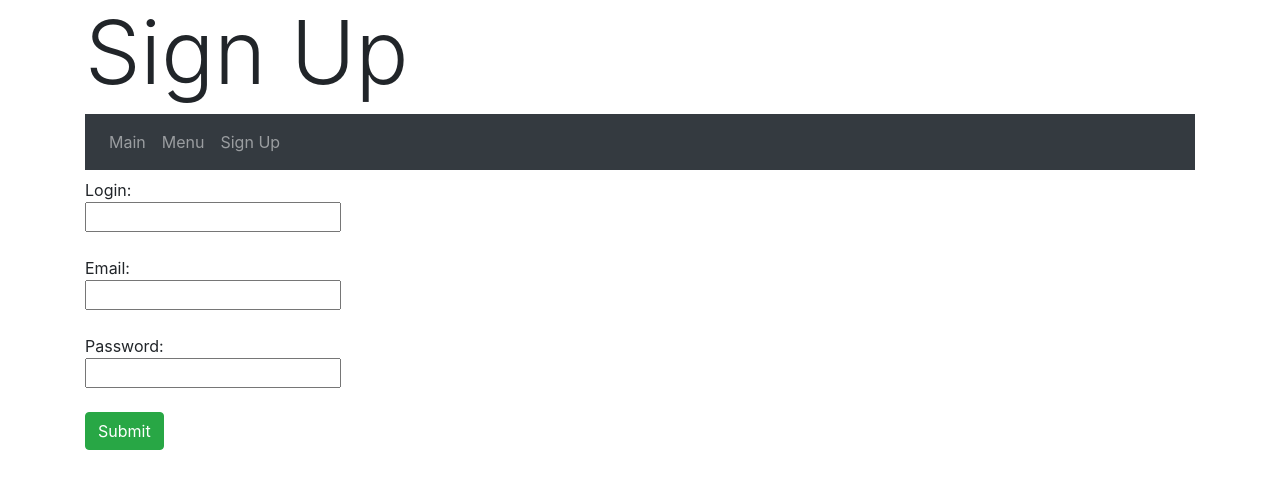
After one commit to olegesan/pizza_project, a Django app: page /signup/ in a window 1280 px wide. The commit adds this page. Shown: the top 489 px of the page. Run offline with Django 3.2, Linux system fonts and the light colour scheme; some libraries are stand-ins or nearby versions.

Commit message:
added signup logic

```diff
--- a/orders/templates/orders/base.html
+++ b/orders/templates/orders/base.html
@@ -17,10 +17,13 @@
                 <div class="collapse navbar-collapse justify-content-end" id="navbarTogglerDemo01">
                     <ul class="navbar-nav mr-auto mt-2 mt-lg-0  align-self-center">
                     <li class="nav-item ">
-                        <a class="nav-link" href="/">Main <span class="sr-only">(current)</span></a>
+                        <a class="nav-link" href="/">Main</a>
                     </li>
                     <li class="nav-item">
-                        <a class="nav-link" href="/menu">Menu</a>
+                        <a class="nav-link" href="/menu/">Menu</a>
+                    </li>
+                    <li class="nav-item">
+                        <a class="nav-link" href="/signup/">Sign Up</a>
                     </li>
                     </ul>
                 </div>
--- /dev/null
+++ b/orders/templates/orders/signup.html
@@ -0,0 +1,19 @@
+{%extends 'orders/base.html'%}
+{%block title%} Sign Up {%endblock%}
+{%block h1%} <div class="container display-2 mb-2">Sign Up </div>  {%endblock%}
+{%block body%}
+<div class="container">
+    <form action="new/" method='POST' class='form'>
+        {% csrf_token%}
+        Login:<br>
+        <input type="text" name="login"><br><br>
+        Email:<br>
+        <input type="email" name="email"><br><br>
+        Password:<br>
+        <input type="password" name="password"><br><br>
+        <input class='btn btn-success' type="submit" value="Submit">
+
+    </form>
+</div>
+
+{%endblock%}
--- a/orders/urls.py
+++ b/orders/urls.py
@@ -5,5 +5,7 @@ from . import views
 urlpatterns = [
     path("", views.index, name = "index"),
     path("menu/", views.menu, name = "not_a_menu"),
-    path('somewhere/', views.menu, name = 'somewhere')
+    path('somewhere/', views.menu, name = 'somewhere'),
+    path('signup/', views.signup, name = 'signup' ),
+    path('signup/new/', views.signup_new, name = 'signup_new')
 ]
--- a/orders/views.py
+++ b/orders/views.py
@@ -1,6 +1,9 @@
-from django.http import HttpResponse
+from django.http import HttpResponse, HttpResponseRedirect
 from django.shortcuts import render
+from django.urls import reverse
 from .models import Size, MenuItem, Category, Kind
+from django.contrib.auth.models import User
+
 
 # Create your views here.
 def index(request):
@@ -16,3 +19,19 @@ def menu(request):
     return render(request, "orders/menu.html", content)
 def somewhere(request):
     return HttpResponse('Somewhere')
+def signup(request):
+    return render(request,'orders/signup.html')
+def signup_new(request):
+    try:
+        # print(reuqest.POST['email'])
+        username = request.POST['login']
+        password = request.POST['password']
+        email = request.POST['email']
+        user = User.objects.create_user(username,
+                                    email,
+                                    password)
+        user.save()
+    except:
+        # print(email, password, username)
+        return HttpResponse('there was an error')
+    return HttpResponseRedirect('/')
--- a/pizza/urls.py
+++ b/pizza/urls.py
@@ -20,5 +20,7 @@ urlpatterns = [
     path("", include("orders.urls")),
     path("menu/", include("orders.urls")),
     path("admin/", admin.site.urls),
-    path('somewhere/', include('orders.urls'))
+    path('somewhere/', include('orders.urls')),
+    path('signup/', include('orders.urls')),
+    path('signup/new/',include('orders.urls'))
 ]
```
Also changed, not shown: db.sqlite3.
